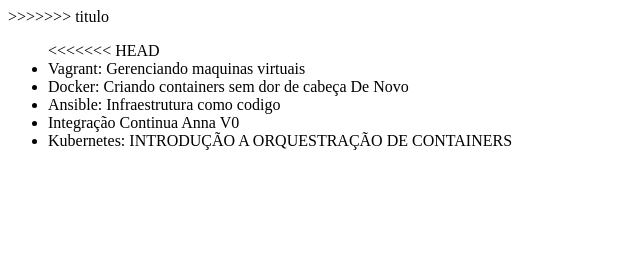
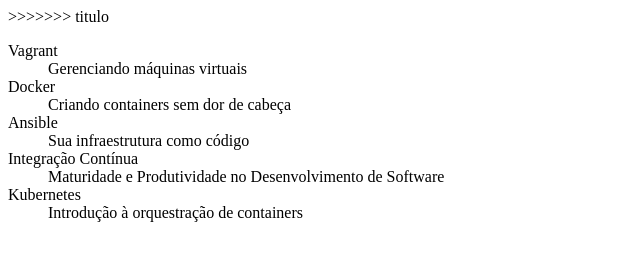
Before and after one commit to flioG/alura-git-1, a plain HTML site: page index.html in a window 1280 px wide. Shown: the whole page, without its empty margins (0-640 px from the left). Drawn offline with Linux system fonts and the light colour scheme.

Commit message:
Update index.html

```diff
--- a/index.html
+++ b/index.html
@@ -6,13 +6,17 @@
 >>>>>>> titulo
 </head>
 <body>
-    <ul>
-<<<<<<< HEAD
-        <li>Vagrant: Gerenciando maquinas virtuais</li>
-        <li>Docker: Criando containers sem dor de cabeça De Novo</li>
-        <li>Ansible: Infraestrutura como codigo</li>
-        <li>Integração Continua Anna V0</li>
-        <li>Kubernetes: INTRODUÇÃO A ORQUESTRAÇÃO DE CONTAINERS</li>
-    </ul>
+    <dl>
+        <dt>Vagrant</dt>
+        <dd>Gerenciando máquinas virtuais</dd>
+        <dt>Docker</dt>
+        <dd>Criando containers sem dor de cabeça</dd>
+        <dt>Ansible</dt>
+        <dd>Sua infraestrutura como código</dd>
+        <dt>Integração Contínua</dt>
+        <dd>Maturidade e Produtividade no Desenvolvimento de Software</dd>
+        <dt>Kubernetes</dt>
+        <dd>Introdução à orquestração de containers</dd>
+    </dl>
 </body>
 </html>
```
